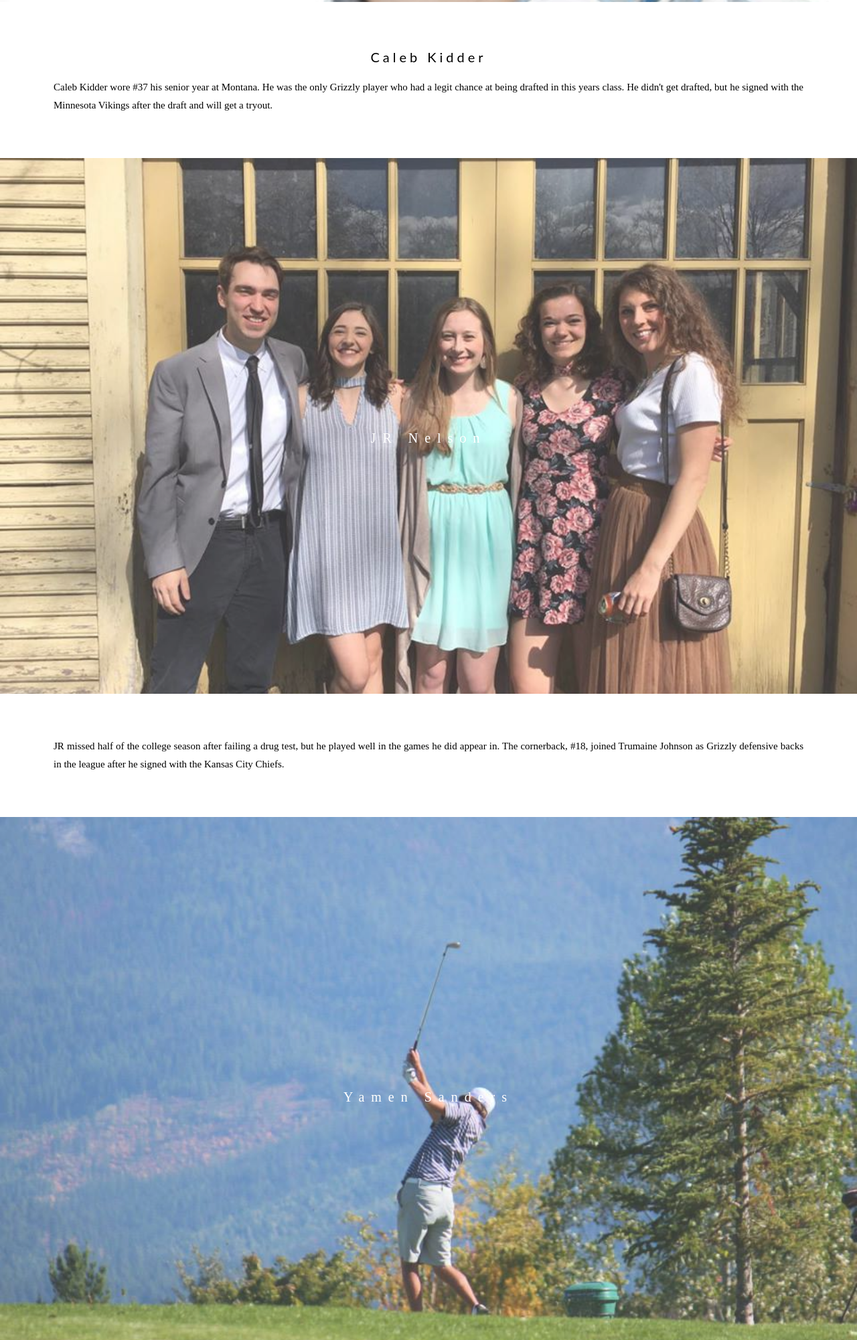
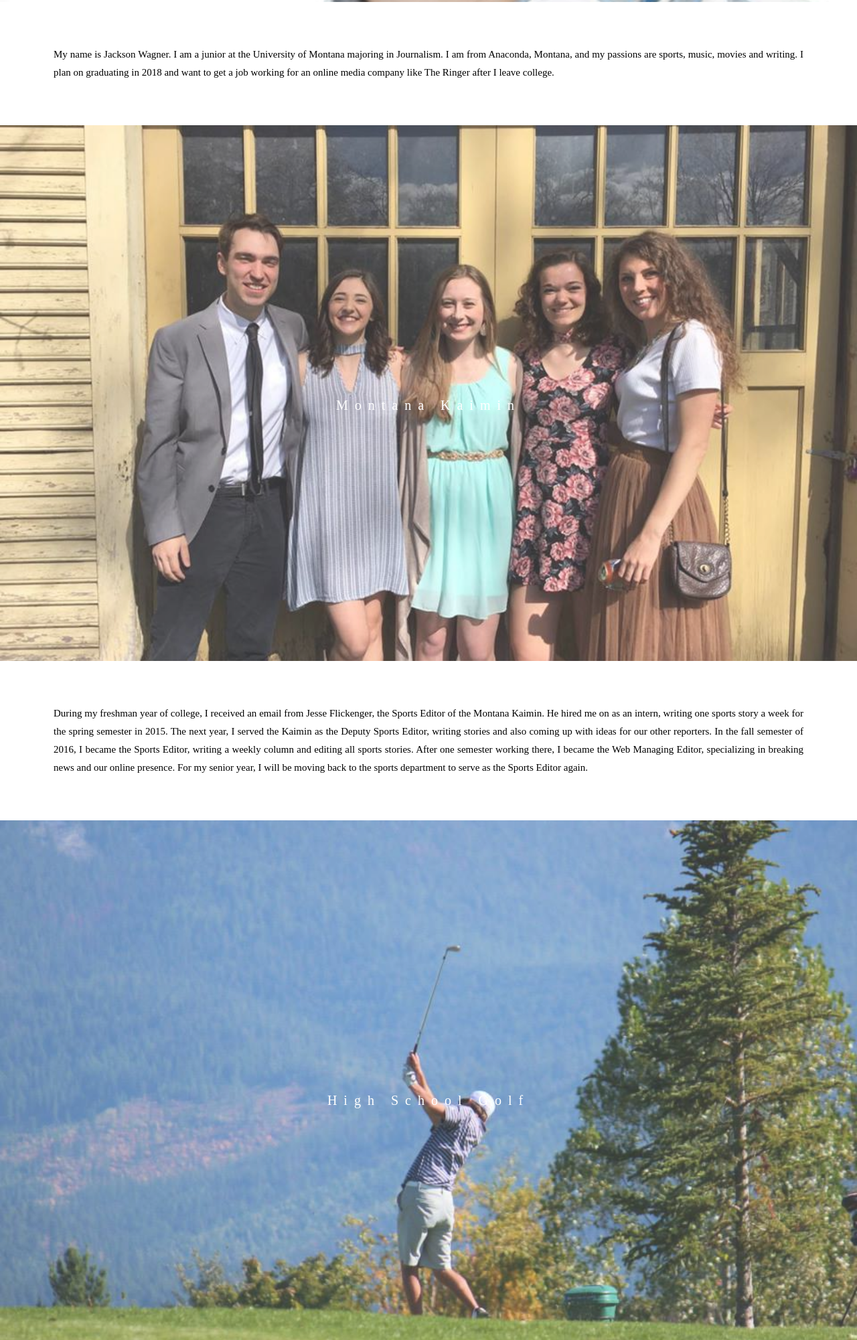
Before and after one commit to jackson-wagner/final-site-wagner, a plain HTML site: page Final/index.html in a window 1280 px wide. Shown: the part 797-2798 px from the top of the page at 67% size. Drawn offline with Linux system fonts and the light colour scheme.

Commit message:
I made some edits to the page.

```diff
--- a/Final/index.html
+++ b/Final/index.html
@@ -13,36 +13,37 @@
 
   <div class="img-1">
         <div class="caption">
-            <span class="border">Griz in the NFL</span>
-        </div>
-    </div>
-
-    <div class="hero">
-        <h3 style="text-align:center;">Caleb Kidder</h3>
-        <p>Caleb Kidder wore #37 his senior year at Montana. He was the only Grizzly player who had a legit chance at being drafted in this years class. He didn't get drafted, but he signed with the Minnesota Vikings after the draft and will get a tryout.</p>
-    </div>
-
-    <div class="img-2">
-        <div class="caption">
-            <span class="border">JR Nelson</span>
+            <span class="border">Jackson Wagner</span>
         </div>
     </div>
 
     <div class="description-container">
         <div class="description">
-            <p>JR missed half of the college season after failing a drug test, but he played well in the games he did appear in. The cornerback, #18, joined Trumaine Johnson as Grizzly defensive backs in the league after he signed with the Kansas City Chiefs.</p>
+            <p>My name is Jackson Wagner. I am a junior at the University of Montana majoring in Journalism. I am from Anaconda, Montana, and my passions are sports, music, movies and writing. I plan on graduating in 2018 and want to get a job working for an online media company like The Ringer after I leave college.</p>
+        </div>
+    </div>
+
+    <div class="img-2">
+        <div class="caption">
+            <span class="border">Montana Kaimin</span>
+        </div>
+    </div>
+
+    <div class="description-container">
+        <div class="description">
+            <p>During my freshman year of college, I received an email from Jesse Flickenger, the Sports Editor of the Montana Kaimin. He hired me on as an intern, writing one sports story a week for the spring semester in 2015. The next year, I served the Kaimin as the Deputy Sports Editor, writing stories and also coming up with ideas for our other reporters. In the fall semester of 2016, I became the Sports Editor, writing a weekly column and editing all sports stories. After one semester working there, I became the Web Managing Editor, specializing in breaking news and our online presence. For my senior year, I will be moving back to the sports department to serve as the Sports Editor again.</p>
         </div>
     </div>
 
     <div class="img-3">
         <div class="caption">
-            <span class="border">Yamen Sanders</span>
+            <span class="border">High School Golf</span>
         </div>
     </div>
 
     <div class="description-container">
         <div class="description">
-            <p>Yamen Sanders has the look of an NFL player, tall, athletic and incredibly strong. His ball skills are lacking, but his physical abilities earned him a try out for the Oakland Raiders.</p>
+            <p>Golf is a sport I have had a passion for my entire life. My parents and both of my siblings play, so I grew up with a golf club in my hand. After a youth career filled with some success, I went on to play four years of high school golf. During my senior season, I tied a school record during a regular season tournament with a 71 in Dillon. At the Class A State Tournament, I broke the school record in my second round, shooting a two-day total of 76-70-146 to win the State Championship.</p>
         </div>
     </div>
 
@@ -51,6 +52,12 @@
         </div>
     </div>
 
+    <div class="description-container">
+        <div class="description">
+            <p>One of the best memories I have from growing up is playing in Spokane Hoopfest. The above photo is from my first Hoopfest tournament in first grade. I played with Jayce Barclay, Courtney Moodry, and Mia Estes. We all had older siblings that played basketball, so our team name was Tired of Watching. I have played every year since then, making this year's tournament my 14th consecutive summer at Hoopfest.</p>
+        </div>
+    </div>
+
 </body>
 
 </html>
```
